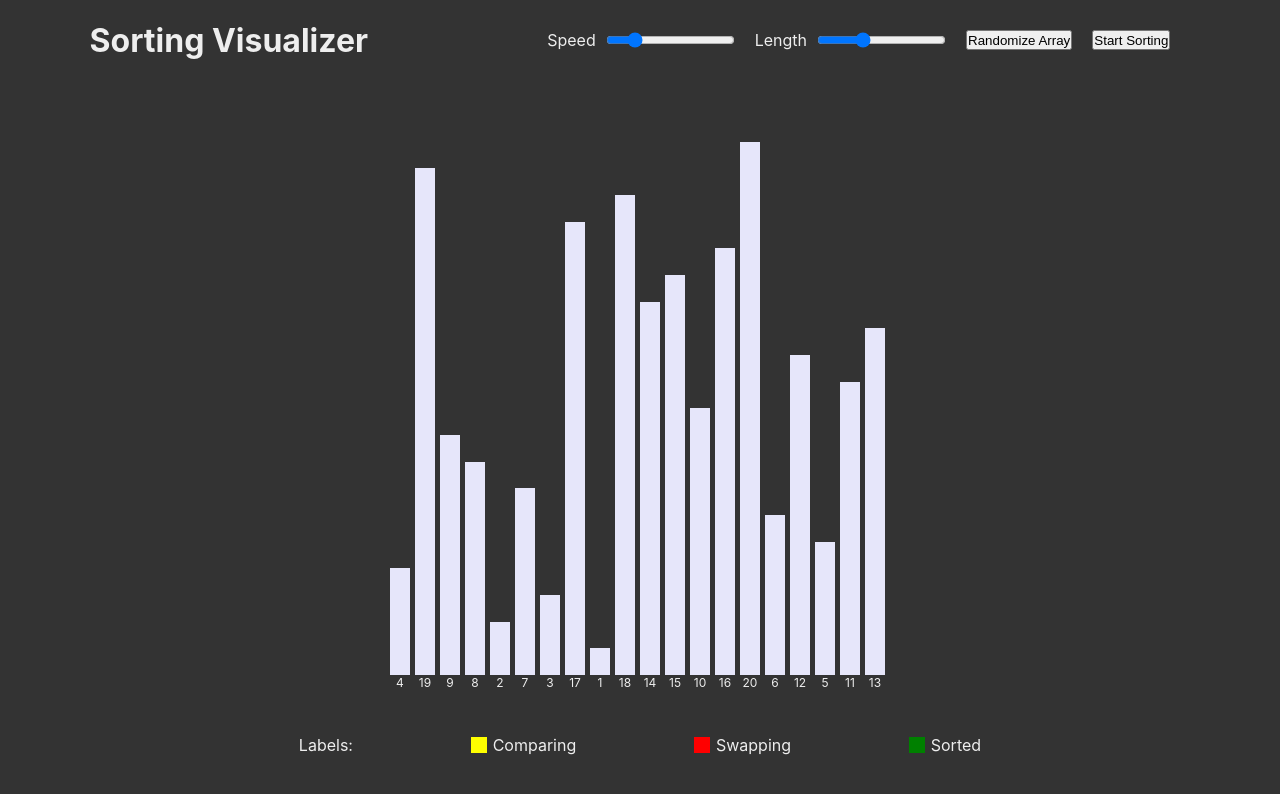
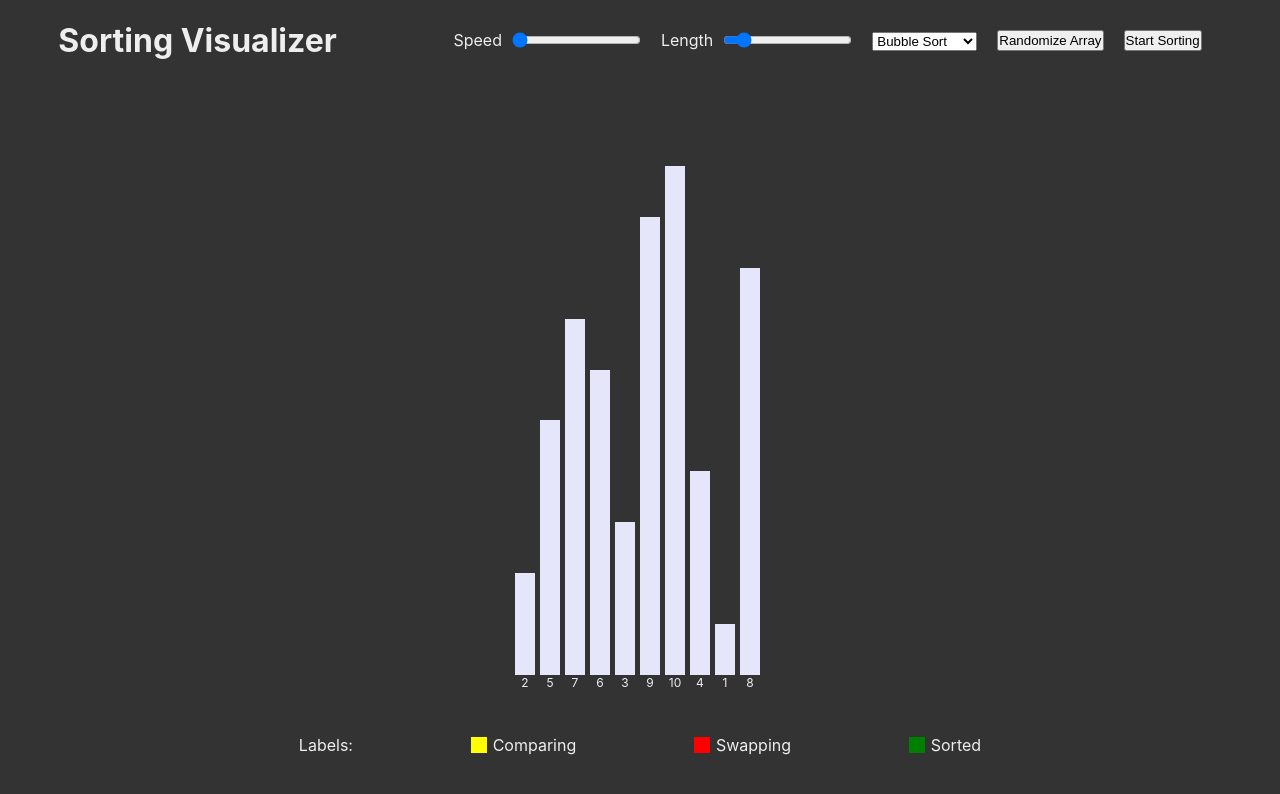
Before and after one commit to PranayBajracharya/Sorting-Visualizer, a React (Create React App) app: page / in a window 1280 px wide. Shown: the top 794 px of the page. Built offline with nearby package versions, Linux system fonts and the light colour scheme.

Commit message:
feat: added selection sort

```diff
--- a/src/App.tsx
+++ b/src/App.tsx
@@ -2,6 +2,9 @@ import { useState, useEffect } from "react";
 
 import bubbleSort from "./algorithms/bubbleSort";
 import insertionSort from "./algorithms/insertionSort";
+import selectionSort from "./algorithms/selectionSort";
+
+import Order from "./algorithms/type";
 
 import "./App.css";
 import Main from "./components/Main/Main";
@@ -22,12 +25,12 @@ const randomizedArray = (length: number): number[] => {
 };
 
 function App() {
-    const [algorithm, setAlgorithm] = useState<string>("BubbleSort");
+    const [algorithm, setAlgorithm] = useState<string>("selectionSort");
     const [comparing, setComparing] = useState<Array<number | null>>([]);
     const [swapping, setSwapping] = useState<number[]>([]);
     const [sortedIndex, setSortedIndex] = useState<number[]>([]);
-    const [speed, setSpeed] = useState<number>(20);
-    const [length, setLength] = useState<number>(20);
+    const [speed, setSpeed] = useState<number>(1);
+    const [length, setLength] = useState<number>(10);
     const [isSorting, setIsSorting] = useState<boolean>(false);
     const [sortingArray, setSortingArray] = useState<number[]>(
         randomizedArray(length)
@@ -49,11 +52,9 @@ function App() {
         setSortingArray(randomizedArray(length));
     }, [length]);
 
-    const SortHandler = (): void => {
+    const startSorting = (order: Order): void => {
         reset();
         setIsSorting(true);
-
-        const order = insertionSort(sortingArray);
 
         for (let i = 0; i < order.length; i++) {
             setTimeout(() => {
@@ -77,6 +78,25 @@ function App() {
         }
     };
 
+    const SortHandler = () => {
+        switch (algorithm) {
+            case "bubbleSort":
+                startSorting(bubbleSort(sortingArray));
+                break;
+            case "insertionSort":
+                startSorting(insertionSort(sortingArray));
+                break;
+            case "selectionSort":
+                startSorting(selectionSort(sortingArray));
+                break;
+            case "mergeSort":
+                // startSorting(mergeSort(sortingArray));
+                break;
+            default:
+                break;
+        }
+    }
+
     return (
         <div className="App">
             <Header
@@ -87,6 +107,7 @@ function App() {
                 setSpeed={setSpeed}
                 setLength={setLength}
                 isSorting={isSorting}
+                setAlgorithm={setAlgorithm}
             />
             <Main
                 sortingArray={sortingArray}
--- a/src/algorithms/bubbleSort.ts
+++ b/src/algorithms/bubbleSort.ts
@@ -2,17 +2,17 @@ import Order from "./type";
 
 function bubbleSort (arr: number[]): Order {
 
-    const duplicateArray = [...arr];
+    const duplicateArray: number[] = [...arr];
     const order: Order = [];
 
-    let i, j;
+    let i: number, j: number;
     for (i = 0; i < duplicateArray.length; i++) {
         for (j = 0; j < duplicateArray.length - i - 1; j++) {
 
             order.push([j, j + 1, null, null]);    //Comparing j, j + 1
 
             if (duplicateArray[j] > duplicateArray[j + 1]) {
-                let temp = duplicateArray[j];
+                let temp: number = duplicateArray[j];
                 duplicateArray[j] = duplicateArray[j + 1];
                 duplicateArray[j + 1] = temp;
 
--- a/src/algorithms/insertionSort.ts
+++ b/src/algorithms/insertionSort.ts
@@ -2,15 +2,16 @@ import Order from "./type";
 
 function insertionSort(arr: number[]): Order {
 
-    const duplicateArray = [...arr];
+    const duplicateArray: number[] = [...arr];
     const order: Order = [];
 
-    for (let i = 0; i < duplicateArray.length; i++) {
+    let i: number, j: number;
+    for (i = 0; i < duplicateArray.length; i++) {
 
-        let j = i - 1;
+        j = i - 1;
         while (j > -1 && duplicateArray[j] > duplicateArray[j + 1]) {
 
-            let temp = duplicateArray[j];
+            let temp: number = duplicateArray[j];
             duplicateArray[j] = duplicateArray[j + 1];
             duplicateArray[j + 1] = temp;
 
--- /dev/null
+++ b/src/algorithms/selectionSort.ts
@@ -0,0 +1,29 @@
+import Order from "./type";
+
+function selectionSort(arr: number[]): Order {
+    const duplicateArray = [...arr];
+    const order: Order = [];
+
+    let i, j;
+    for (i = 0; i < duplicateArray.length; i++) {
+        // Finding the smallest number in the subarray
+        let min: number = i;
+        for (j = i + 1; j < duplicateArray.length; j++) {
+            order.push([i, j, null, null]);    //Comparing
+
+            if (duplicateArray[j] < duplicateArray[min]) {
+                min = j;
+            }
+        }
+        if (min !== i) {
+            let tmp = duplicateArray[i];
+            duplicateArray[i] = duplicateArray[min];
+            duplicateArray[min] = tmp;
+            order.push([i, min, duplicateArray.slice(), null]);   //Swapping
+        }
+        order.push([null, null, null, i]);    //i-th element is sorted
+    }
+    return order;
+}
+
+export default selectionSort;
--- a/src/components/Header/Header.tsx
+++ b/src/components/Header/Header.tsx
@@ -8,6 +8,7 @@ const Header: React.FC<{
     length: number;
     setSpeed: (number: number) => void;
     setLength: (number: number) => void;
+    setAlgorithm: (algo: string) => void;
     isSorting: boolean;
 }> = (props) => {
     const {
@@ -18,6 +19,7 @@ const Header: React.FC<{
         setSpeed,
         setLength,
         isSorting,
+        setAlgorithm,
     } = props;
 
     const speedHandler = (event: any) => {
@@ -27,6 +29,10 @@ const Header: React.FC<{
     const lengthHandler = (event: any) => {
         setLength(event.target.valueAsNumber);
     };
+
+    const algorithmHandler = (event: any) => {
+        setAlgorithm(event.target.value);
+    }
 
     return (
         <header className={classes.header}>
@@ -56,6 +62,15 @@ const Header: React.FC<{
                         disabled={isSorting}
                     />
                 </div>
+                <div>
+                    <select onChange={algorithmHandler} disabled={isSorting}>
+                        <option value="bubbleSort">Bubble Sort</option>
+                        <option value="insertionSort">Insertion Sort</option>
+                        <option value="selectionSort">Selection Sort</option>
+                        <option value="mergeSort">Merge Sort</option>
+                        <option value="quickSort">Quick Sort</option>
+                    </select>
+                </div>
                 <button onClick={randomize} disabled={isSorting}>
                     Randomize Array
                 </button>
```
